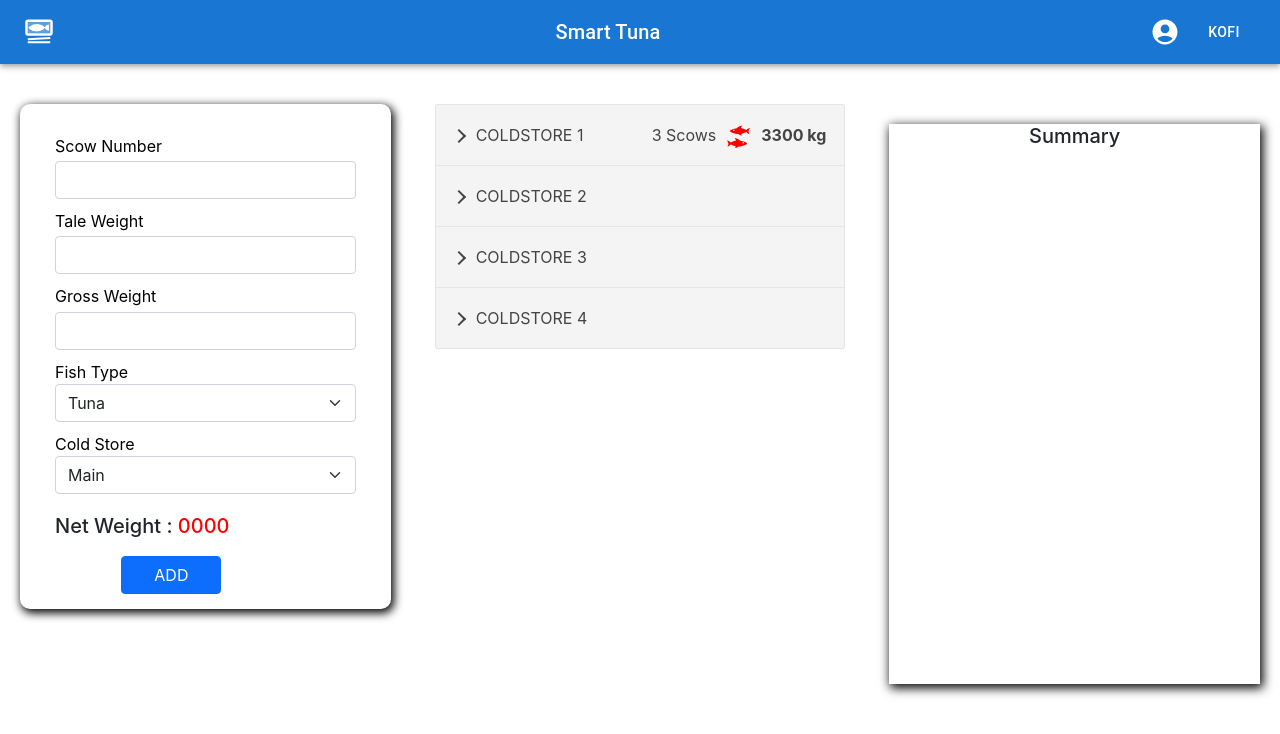
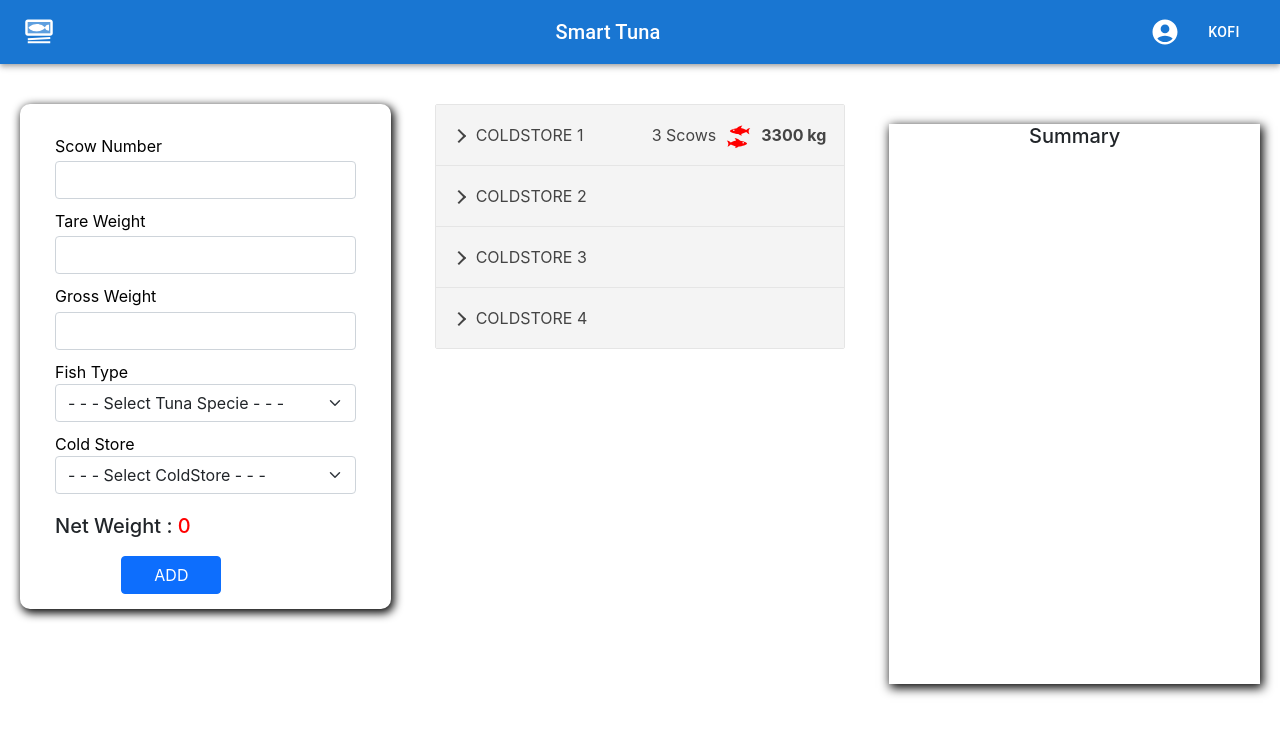
Before and after one commit to Florentpop/Dynamic-Accordion, a React (Create React App) app in the folder coldstoreapp/: page / in a window 1280 px wide. Shown: the top 734 px of the page. Built offline with nearby package versions, Linux system fonts and the light colour scheme.

Commit message:
Work on  the Calculation

```diff
--- /dev/null
+++ b/coldstoreapp/src/components/ScaleInfo.js
@@ -0,0 +1,40 @@
+import React from "react";
+
+import "../App.css";
+
+const ScaleInfo = ({
+  scowNumber,
+  tareWeight,
+  grossWeight,
+  fishType,
+  netWeight,
+  coldStore,
+}) => {
+  return (
+    <div className="text-center">
+      <table responsive>
+        <tr>
+          <th>#</th>
+          <th>Scow Number</th>
+          {/*<th>Tale </th>*/}
+          {/* <th>Gross </th> */}
+          <th>Fish Type</th>
+          <th>Net Weight</th>
+          {/* <th>ColdStore</th> */}
+        </tr>
+
+        <tbody>
+          <tr>
+            <td>1</td>
+            <td>{scowNumber}</td>
+
+            <td>{netWeight}</td>
+            <td>{fishType}</td>
+          </tr>
+        </tbody>
+      </table>
+    </div>
+  );
+};
+
+export default ScaleInfo;
--- a/coldstoreapp/src/components/ShipSide.js
+++ b/coldstoreapp/src/components/ShipSide.js
@@ -11,23 +11,61 @@ import {
   AccordionItemPanel,
 } from "react-accessible-accordion";
 import "react-accessible-accordion/dist/fancy-example.css";
+import ScaleInfo from "./ScaleInfo";
 
 class ShipSide extends Component {
   constructor(props) {
     super(props);
-    this.state = { value: "" };
-    this.handleChange = this.handleChange.bind(this);
-    this.handleSubmit = this.handleSubmit.bind(this);
+    this.state = {
+      scowNumber: "",
+      tareWeight: "",
+      grossWeight: "",
+      fishType: "",
+      coldStore: "",
+      netWeight: 0,
+    };
+    //this.handleChange = this.handleChange.bind(this);
+    //this.handleSubmit = this.handleSubmit.bind(this);
   }
 
-  handleChange(event) {
-    this.setState({ value: event.target.value });
-  }
+  handleChange = (e) => {
+    this.setState({ [e.target.name]: e.target.value });
 
-  handleSubmit(event) {
-    alert("Data was submitted: " + this.state.value);
-    event.preventDefault();
-  }
+    //Calculation Part
+
+    if (e.target.name === "tareWeight") {
+      this.setState({ netWeight: this.state.grossWeight - e.target.value });
+    }
+    if (e.target.name === "grossWeight") {
+      this.setState({ netWeight: e.target.value - this.state.tareWeight });
+    }
+  };
+
+  //handleSubmit(event) {
+  //alert("Data was submitted: " + this.state.value);
+  //  event.preventDefault();
+  // }
+
+  handleSubmit = (e) => {
+    e.preventDefault();
+    const newEntry = {
+      scowNumber: this.state.scowNumber,
+      tareWeight: this.state.tareWeight,
+      grossWeight: this.state.grossWeight,
+      fishType: this.state.fishType,
+      coldStore: this.state.coldStore,
+      netWeight: this.state.netWeight,
+    };
+    this.props.addEntry(newEntry);
+    this.setState({
+      scowNumber: "",
+      tareWeight: "",
+      grossWeight: "",
+      fishType: "",
+      coldStore: "",
+      netWeight: "",
+    });
+  };
 
   render() {
     const data = [
@@ -40,7 +78,7 @@ class ShipSide extends Component {
       <div className="ship-side">
         <Row style={{ paddingTop: "40px" }}>
           <Col>
-            <form
+            <Form
               style={{
                 boxShadow: "2px 3px 10px 1px #000",
                 marginLeft: "20px",
@@ -49,23 +87,41 @@ class ShipSide extends Component {
                 //paddingRight: "-18px",
                 borderRadius: "10px",
               }}
+              onSubmit={this.handleSubmit}
             >
               <div className="form-group" style={{ marginTop: "15px" }}>
-                <label for="snumber">Scow Number</label>
+                <label for="scowNumber">Scow Number</label>
                 <input
-                  type="number"
-                  class="form-control"
-                  id="snumber"
+                  type="text"
+                  className="form-control"
+                  // id="scowNumber"
+                  name="scowNumber"
+                  value={this.state.scowNumber}
+                  onChange={this.handleChange}
                   aria-describedby="snumberHelp"
                 />
               </div>
               <div className="form-group">
-                <label for="taleweight">Tale Weight</label>
-                <input type="number" class="form-control" id="taleweight" />
+                <label for="tareWeight">Tare Weight</label>
+                <input
+                  type="number"
+                  className="form-control"
+                  //id="taleWeight"
+                  name="tareWeight"
+                  value={this.state.tareWeight}
+                  onChange={this.handleChange}
+                />
               </div>
               <div className="form-group">
-                <label for="grossweight">Gross Weight</label>
-                <input type="number" class="form-control" id="grossweight" />
+                <label for="grossWeight">Gross Weight</label>
+                <input
+                  type="number"
+                  class="form-control"
+                  id="grossWeight"
+                  name="grossWeight"
+                  value={this.state.grossWeight}
+                  onChange={this.handleChange}
+                />
               </div>
               <div className="form-group">
                 <Form.Label
@@ -77,13 +133,24 @@ class ShipSide extends Component {
                 <Form.Select
                   aria-label="Default select example"
                   className="quotesFormsControl"
+                  name="fishType"
+                  value={this.state.fishType}
+                  onChange={this.handleChange}
                 >
-                  <option value="Mobile Apps">Tuna</option>
-                  <option value="Website">Salmon</option>
-                  <option value="Software">Herrings</option>
-                  <option value="Other">Other</option>
+                  <option> - - - Select Tuna Specie - - - </option>
+                  <option value="SK 1&2">SK 1.2</option>
+                  <option value="SK 3">SK 3</option>
+                  <option value="YF 1&2">YF 1.2</option>
+                  <option value="YF 3">YF 3</option>
+                  <option value="SODA">SODA</option>
+                  <option value="YFGG">YFGG</option>
+                  <option value="BEGG">BEGG</option>
+                  <option value="BYCATCH">BYCATCH</option>
+                  <option value="SW/DF">SW/DF</option>
+                  <option value="OGA">OGA</option>
                 </Form.Select>
               </div>
+
               <div className="form-group">
                 <Form.Label
                   className="quotesFormLabelText"
@@ -94,23 +161,32 @@ class ShipSide extends Component {
                 <Form.Select
                   aria-label="Default select example"
                   className="quotesFormsControl"
+                  name="coldStore"
+                  value={this.state.coldStore}
+                  onChange={this.handleChange}
                 >
-                  <option value="Mobile Apps">Main</option>
-                  <option value="Website">Sub-Station</option>
-                  <option value="Software">West Side</option>
-                  <option value="Other">Market</option>
+                  <option>- - - Select ColdStore - - - </option>
+                  <option value="MOVELLE">MOVELLE</option>
+                  <option value="COSMO">COSMO</option>
+                  <option value="PFC">PFC</option>
+                  <option value="OVERSEAS">OVERSEAS</option>
                 </Form.Select>
               </div>
+
               <div className="form-group" style={{ marginTop: "10px" }}>
                 <h5>
-                  Net Weight : <span style={{ color: "red" }}>0000</span>
+                  Net Weight :{" "}
+                  <span style={{ color: "red" }}>{this.state.netWeight}</span>
                 </h5>
               </div>
               <button type="submit" class="btn btn-primary" id="form-group">
                 ADD
               </button>
-            </form>
+            </Form>
           </Col>
+
+          {/* Accordion */}
+
           <Col className="collapsible">
             <Accordion>
               <AccordionItem>
@@ -129,22 +205,7 @@ class ShipSide extends Component {
                   </AccordionItemButton>
                 </AccordionItemHeading>
                 <AccordionItemPanel>
-                  <table>
-                    <tr>
-                      <th>Scrow No:</th>
-                      <th>Fish Type</th>
-                      <th>Net Weight</th>
-                    </tr>
-                    {data.map((val, key) => {
-                      return (
-                        <tr key={key}>
-                          <td>{val.scrow}</td>
-                          <td>{val.type}</td>
-                          <td>{val.net}</td>
-                        </tr>
-                      );
-                    })}
-                  </table>
+                  <ScaleInfo />
                   <Button style={{ marginLeft: 100, marginTop: 5 }}>
                     Dispatch
                   </Button>
@@ -230,6 +291,8 @@ class ShipSide extends Component {
               </AccordionItem>
             </Accordion>
           </Col>
+
+          {/* Summary Section */}
           <Col>
             <form
               style={{
--- a/coldstoreapp/src/css/ShipSide.css
+++ b/coldstoreapp/src/css/ShipSide.css
@@ -1,5 +1,6 @@
 body{
-  overflow: hidden;
+  overflow-y: scroll;
+  overflow-x: hidden;
 }
 
 .form-group{
```
